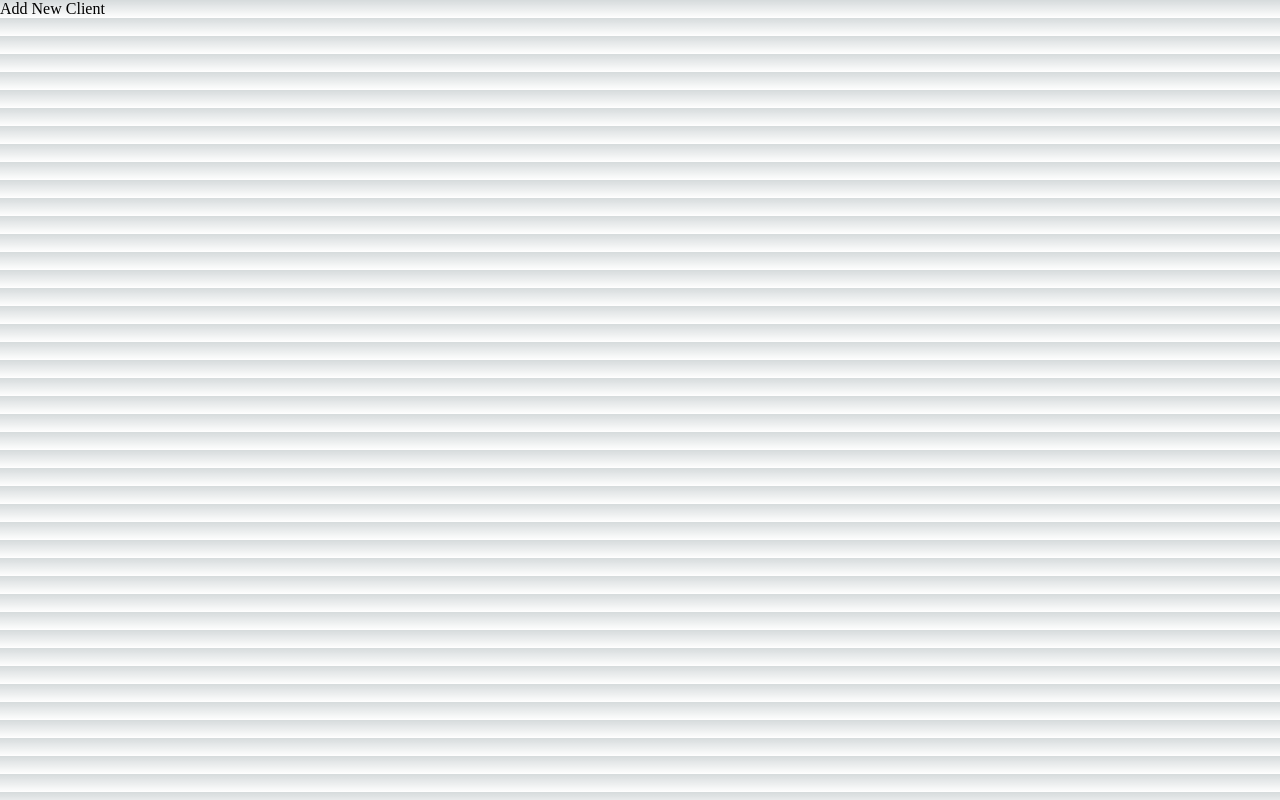
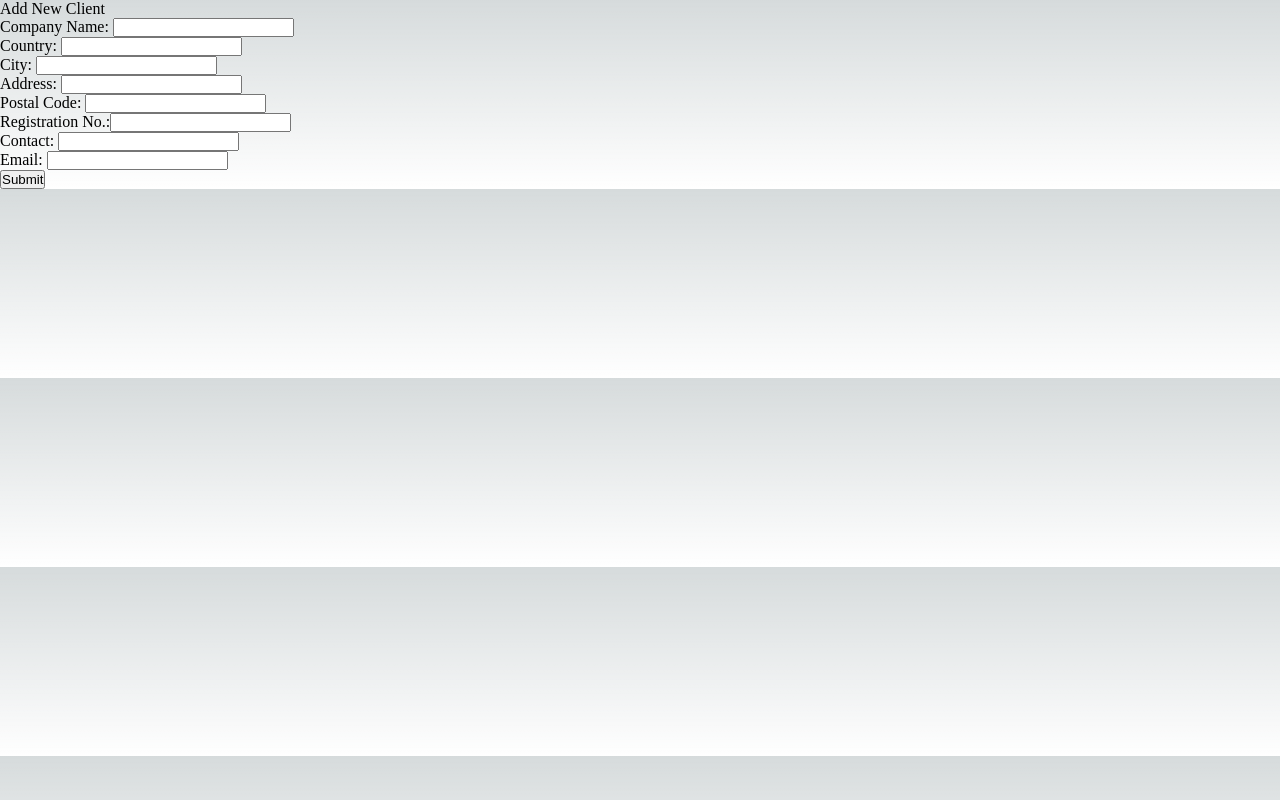
Before and after one commit to evawf/timeark-fe-nextjs, a Next.js app: page /clients/newClient in a window 1280 px wide. Built offline with nearby package versions, Linux system fonts and the light colour scheme.

Commit message:
added new client form

```diff
--- a/app/clients/newClient/page.tsx
+++ b/app/clients/newClient/page.tsx
@@ -3,9 +3,21 @@ import React, { useState, useEffect } from "react";
 import getClients from "../../../lib/client/fetchClients";
 import { useRouter } from "next/navigation";
 import Client from "../../../types/client";
+import AddNewClient from "@/lib/client/addNewClient";
 
 export default function NewClient() {
   const router = useRouter();
+  const [newClient, setNewClient] = useState<Client>({
+    id: "",
+    name: "",
+    country: "",
+    city: "",
+    address: "",
+    postalCode: "",
+    registrationNumber: "",
+    contact: "",
+    email: "",
+  });
 
   useEffect(() => {
     let isAuth = localStorage.getItem("isAuth");
@@ -14,5 +26,98 @@ export default function NewClient() {
     // isAuth === "true" ? getClientsData(userId) : router.push("/login");
   }, []);
 
-  return <div>Add New Client</div>;
+  const handleSubmit = async (e: any) => {
+    e.preventDefault();
+    const { id, value } = e.target;
+    setNewClient({
+      ...newClient,
+      [e.target.id]: value,
+    });
+
+    console.log("new Client: ", newClient);
+    const res = await AddNewClient(newClient);
+    console.log("res from backend: ", res);
+    if (newClient.name === "" || newClient.registrationNumber === "")
+      alert("Please input client name and registration number!");
+    // if (res.msg === "Client already added.") {
+    //   alert("You have successfully added a new client.");
+    //   return router.push(`/clients/${res.client.id}`);
+    // }
+  };
+
+  return (
+    <div>
+      Add New Client
+      <form action="" onSubmit={(e: React.SyntheticEvent) => handleSubmit(e)}>
+        <label htmlFor="">Company Name: </label>
+        <input
+          type="text"
+          id="name"
+          name="name"
+          value={newClient.name}
+          onChange={handleSubmit}
+        />
+        <br />
+        <label htmlFor="">Country: </label>
+        <input
+          type="text"
+          id="country"
+          name="country"
+          value={newClient.country}
+          onChange={handleSubmit}
+        />
+        <br />
+        <label htmlFor="">City: </label>
+        <input
+          type="text"
+          id="city"
+          value={newClient.city}
+          onChange={handleSubmit}
+        />
+        <br />
+        <label htmlFor="">Address: </label>
+        <input
+          type="text"
+          id="address"
+          value={newClient.address}
+          onChange={handleSubmit}
+        />
+        <br />
+
+        <label htmlFor="">Postal Code: </label>
+        <input
+          type="text"
+          id="postalCode"
+          value={newClient.postalCode}
+          onChange={handleSubmit}
+        />
+        <br />
+        <label htmlFor="">Registration No.:</label>
+        <input
+          type="text"
+          id="registrationNumber"
+          value={newClient.registrationNumber}
+          onChange={handleSubmit}
+        />
+        <br />
+        <label htmlFor="">Contact: </label>
+        <input
+          type="text"
+          id="contact"
+          value={newClient.contact}
+          onChange={handleSubmit}
+        />
+        <br />
+        <label htmlFor="">Email: </label>
+        <input
+          type="text"
+          id="email"
+          value={newClient.email}
+          onChange={handleSubmit}
+        />
+        <br />
+        <button type="submit">Submit</button>
+      </form>
+    </div>
+  );
 }
--- a/app/myprofile/update/page.tsx
+++ b/app/myprofile/update/page.tsx
@@ -64,12 +64,9 @@ export default function MyProfile() {
       contact: target.contact.value,
     };
 
-    console.log("updateUserData: ", updatedUserData);
     let userId: string | any = localStorage.getItem("userId");
-    console.log("userId: ", userId);
 
     const res = await UpdateUserProfile(updatedUserData, userId);
-    console.log("res from backend: ", res);
     if (res.msg === "User updated!") {
       alert("You have successfully updated your profile!");
       return router.push("/myprofile");
--- /dev/null
+++ b/lib/client/addNewClient.tsx
@@ -0,0 +1,7 @@
+import React from "react";
+import axios from "axios";
+import Client from "../../types/client";
+
+export default function AddNewClient(client: Client) {
+  return <div>addNewClient</div>;
+}
--- a/lib/updateUserProfile.tsx
+++ b/lib/updateUserProfile.tsx
@@ -20,5 +20,4 @@ export default async function UpdateUserProfile(user: User | any, id: string) {
   } catch (err) {
     console.log("msg: ", err);
   }
-  return <div>updateUserProfile</div>;
 }
--- a/types/client.tsx
+++ b/types/client.tsx
@@ -1,5 +1,5 @@
 export default interface Client {
-  id: number;
+  id: string;
   name: string;
   country: string;
   city: string;
```
Also changed, not shown: tsconfig.json (+7 -1 lines).
